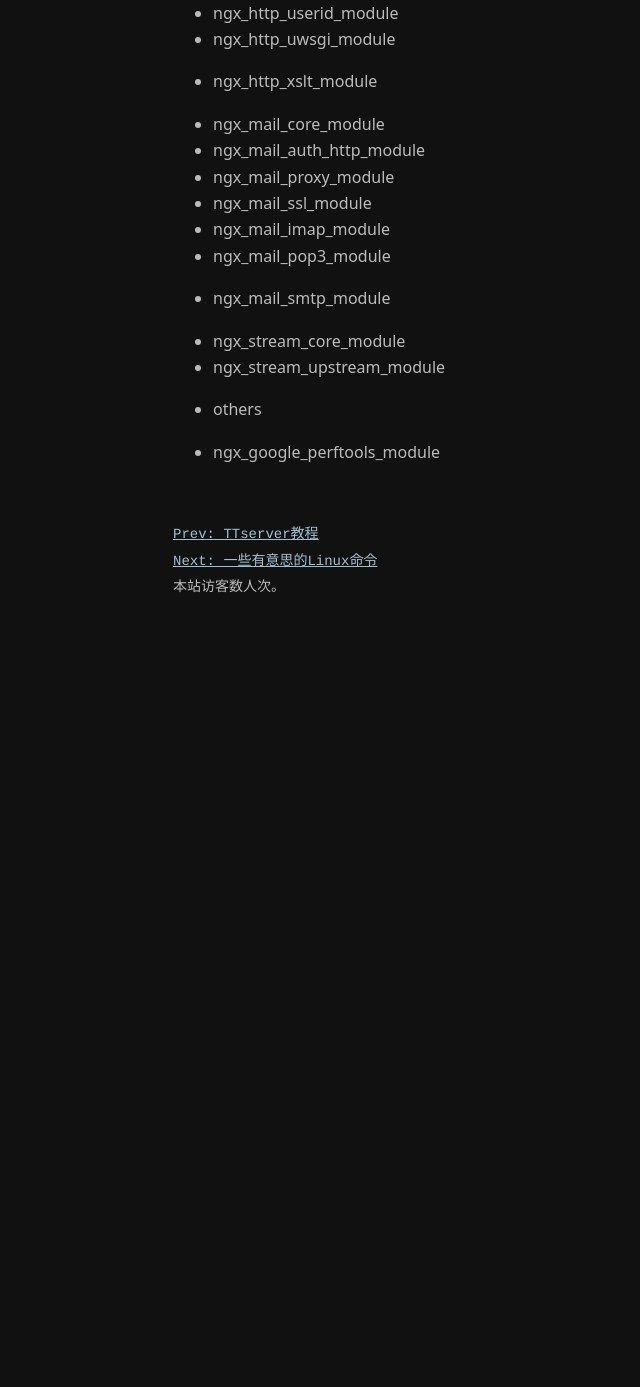
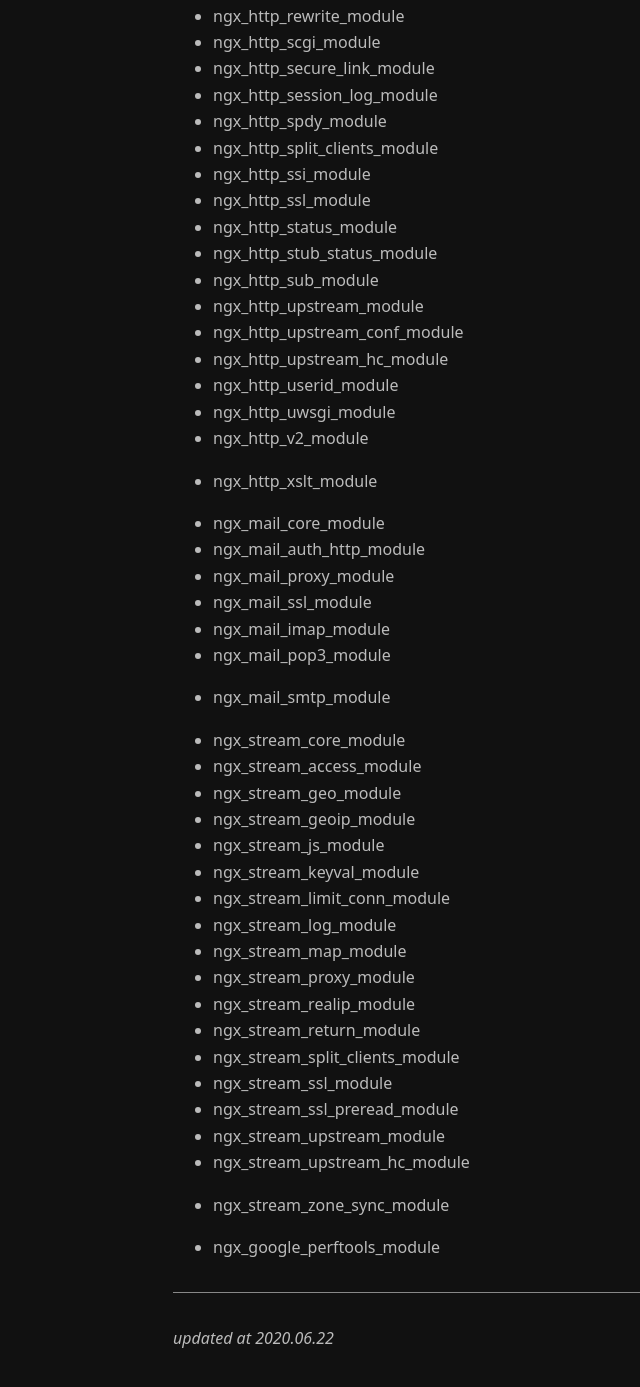
Before and after one commit to ssdr/site, a Jekyll site: the page built from _posts/nginx/2015-02-11-nginx-document.md, in a window 1280 px wide and 1400 px high, scrolled down 2521 px. Shown: the top 1387 px of the window, without its empty margins (152-792 px from the left). Built offline with Jekyll 4.4.1, drawn with Linux system fonts in a browser that asks for light colours; comment, search, counter and statistics services are not loaded; before the commit the page ends 3151 px from its top, so only the background shows below that; some of the changed text lies outside the part shown.

Commit message:
update nginx doc

```diff
--- a/_posts/nginx/2015-02-11-nginx-document.md
+++ b/_posts/nginx/2015-02-11-nginx-document.md
@@ -41,17 +43,24 @@ category: Nginx
  - [转换重写规则](/ngx-docs/converting-rewrite-rules)
  - WebSocket 代理
 
+## 开发
+
+ - 贡献变更
+ - **开发者指南**
+
 ## 模块参考
 
- - 指令列表
- - 变量列表
+ - **指令列表**
+ - **变量列表**
 
  - 核心功能
 
  - ngx_http_core_module
  - ngx_http_access_module
  - ngx_http_addition_module
+ - ngx_http_api_module
  - ngx_http_auth_basic_module
+ - ngx_http_auth_jwt_module
  - ngx_http_auth_request_module
  - ngx_http_autoindex_module
  - ngx_http_browser_module
@@ -70,11 +79,14 @@ category: Nginx
  - ngx_http_hls_module
  - ngx_http_image_filter_module
  - ngx_http_index_module
+ - ngx_http_js_module
+ - ngx_http_keyval_module
  - ngx_http_limit_conn_module
  - ngx_http_limit_req_module
  - ngx_http_log_module
  - ngx_http_map_module
  - ngx_http_memcached_module
+ - ngx_http_mirror_module
  - ngx_http_mp4_module
  - ngx_http_perl_module
  - ngx_http_proxy_module
@@ -93,8 +105,11 @@ category: Nginx
  - ngx_http_stub_status_module
  - ngx_http_sub_module
  - ngx_http_upstream_module
+ - ngx_http_upstream_conf_module
+ - ngx_http_upstream_hc_module
  - ngx_http_userid_module
  - ngx_http_uwsgi_module
+ - ngx_http_v2_module
  - ngx_http_xslt_module
 
  - ngx_mail_core_module
@@ -106,7 +121,25 @@ category: Nginx
  - ngx_mail_smtp_module
 
  - ngx_stream_core_module
+ - ngx_stream_access_module
+ - ngx_stream_geo_module
+ - ngx_stream_geoip_module
+ - ngx_stream_js_module
+ - ngx_stream_keyval_module
+ - ngx_stream_limit_conn_module
+ - ngx_stream_log_module
+ - ngx_stream_map_module
+ - ngx_stream_proxy_module
+ - ngx_stream_realip_module
+ - ngx_stream_return_module
+ - ngx_stream_split_clients_module
+ - ngx_stream_ssl_module
+ - ngx_stream_ssl_preread_module
  - ngx_stream_upstream_module
- - others
+ - ngx_stream_upstream_hc_module
+ - ngx_stream_zone_sync_module
 
  - ngx_google_perftools_module
+
+ ---
+ *updated at 2020.06.22*
```
Also changed, not shown: other parts of _posts/nginx/2015-02-11-nginx-document.md (+8 -6 lines).
